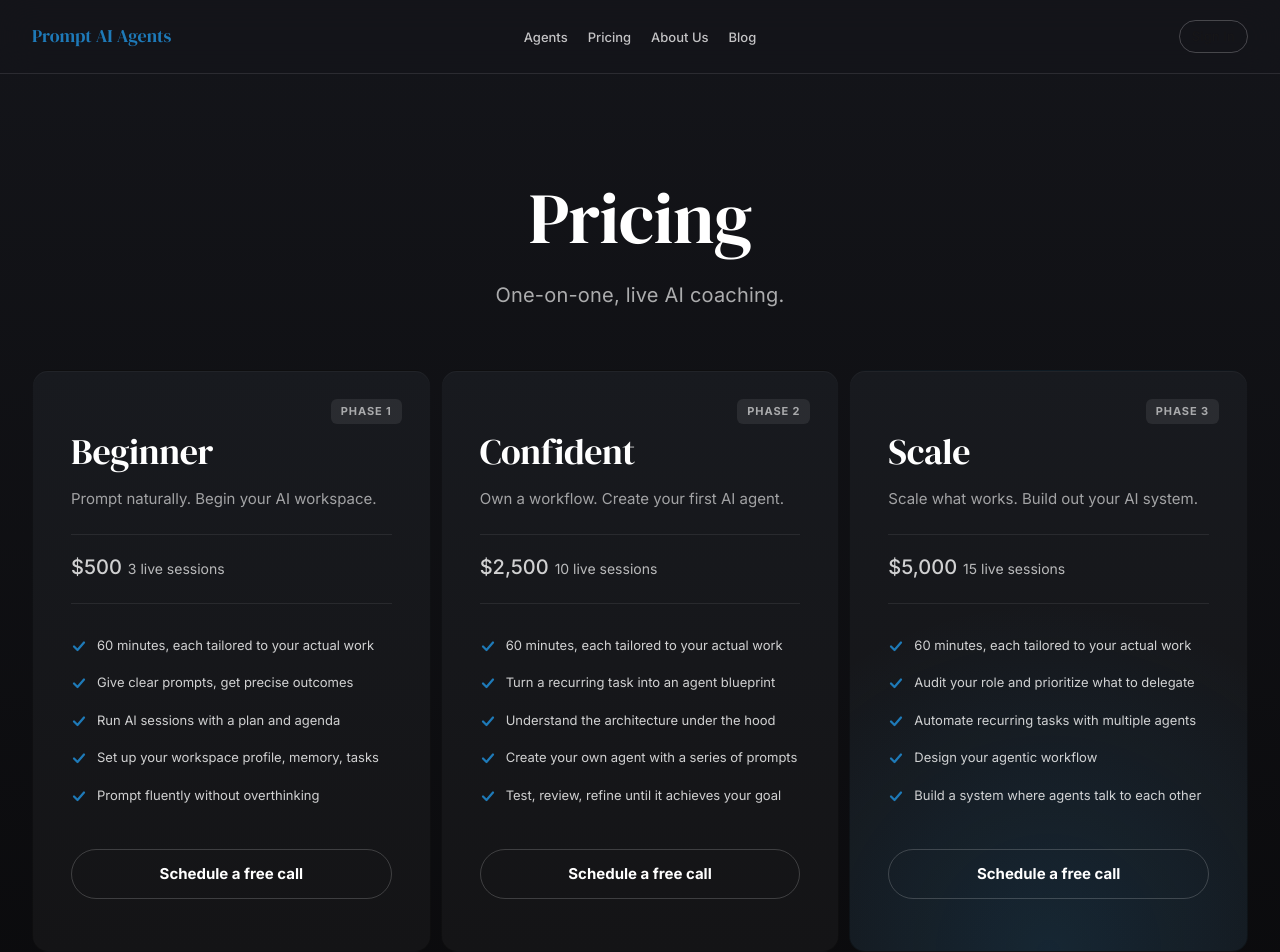
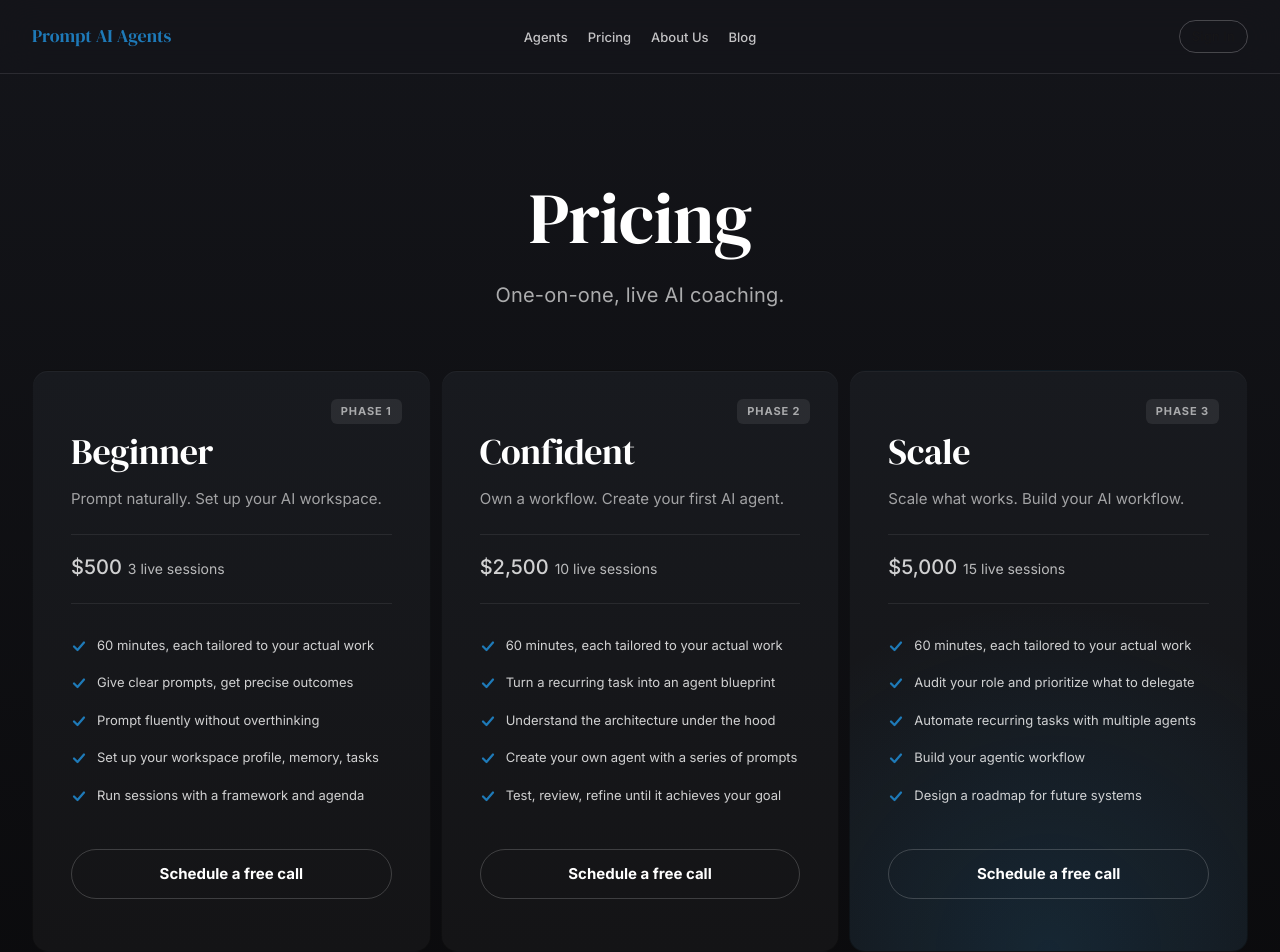
Before and after one commit to coolcalvin457-tech/agent-timesaver-nextjs, a Next.js app: page /pricing in a window 1280 px wide. Shown: the top 952 px of the page. Built offline with nearby package versions, Linux system fonts and the light colour scheme; no server answers.

Commit message:
Scale: update tagline to Build your AI workflow

```diff
--- a/app/pricing/page.tsx
+++ b/app/pricing/page.tsx
@@ -34,15 +34,15 @@ const coachingTiers: Tier[] = [
   {
     name: "Beginner",
     subtitle: "Phase 1",
-    tagline: "Prompt naturally. Begin your AI workspace.",
+    tagline: "Prompt naturally. Set up your AI workspace.",
     price: "$500",
     priceUnit: "3 live sessions",
     features: [
       "60 minutes, each tailored to your actual work",
       "Give clear prompts, get precise outcomes",
-      "Run AI sessions with a plan and agenda",
+      "Prompt fluently without overthinking",
       "Set up your workspace profile, memory, tasks",
-      "Prompt fluently without overthinking",
+      "Run sessions with a framework and agenda",
     ],
     ctaLabel: "Schedule a free call",
     ctaHref: "mailto:calvin@promptaiagents.com?subject=AI%20Coaching%20Discovery%20Call%20-%20Beginner",
@@ -68,15 +68,15 @@ const coachingTiers: Tier[] = [
   {
     name: "Scale",
     subtitle: "Phase 3",
-    tagline: "Scale what works. Build out your AI system.",
+    tagline: "Scale what works. Build your AI workflow.",
     price: "$5,000",
     priceUnit: "15 live sessions",
     features: [
       "60 minutes, each tailored to your actual work",
       "Audit your role and prioritize what to delegate",
       "Automate recurring tasks with multiple agents",
-      "Design your agentic workflow",
-      "Build a system where agents talk to each other",
+      "Build your agentic workflow",
+      "Design a roadmap for future systems",
     ],
     ctaLabel: "Schedule a free call",
     ctaHref: "mailto:calvin@promptaiagents.com?subject=AI%20Coaching%20Discovery%20Call%20-%20Scale",
```
